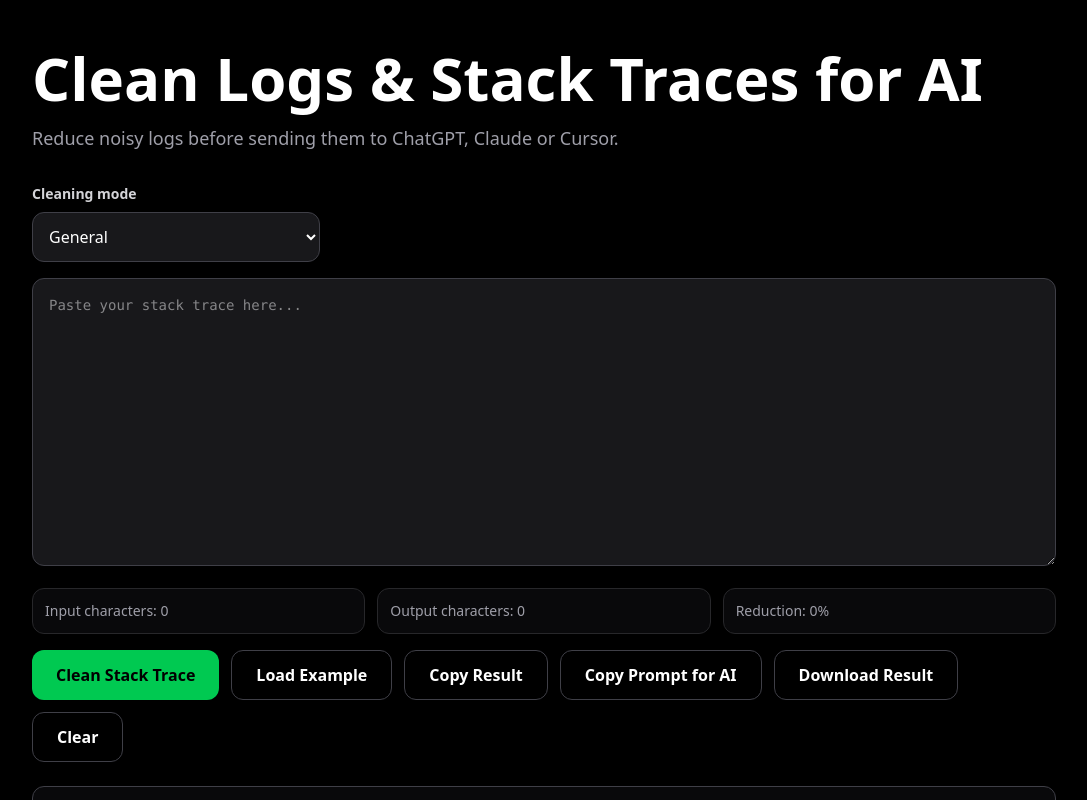
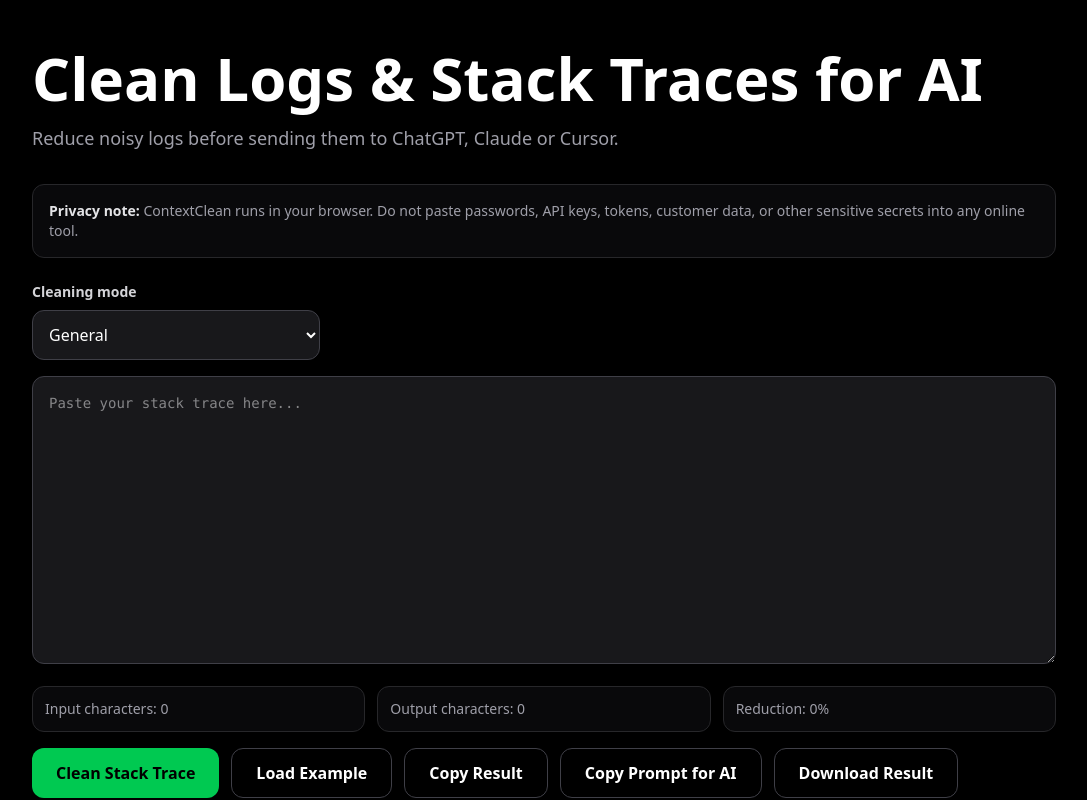
Before and after one commit to hyuchao25/contextclean, a Next.js app: page / in a window 1280 px wide. Shown: the top 800 px of the page, without its empty margins (96-1183 px from the left). Built offline with nearby package versions, Linux system fonts and the light colour scheme.

Commit message:
Improve cleaner trust and result feedback

```diff
--- a/src/app/page.tsx
+++ b/src/app/page.tsx
@@ -176,7 +176,11 @@
         <p className="mb-8 text-lg text-zinc-400">
           Reduce noisy logs before sending them to ChatGPT, Claude or Cursor.
         </p>
-
+        <div className="mb-6 rounded-xl border border-zinc-800 bg-zinc-950 p-4 text-sm text-zinc-400">
+          <strong className="text-zinc-200">Privacy note:</strong> ContextClean runs
+          in your browser. Do not paste passwords, API keys, tokens, customer data,
+          or other sensitive secrets into any online tool.
+        </div>
         <div className="mb-4">
           <label className="mb-2 block text-sm font-bold text-zinc-300">
             Cleaning mode
@@ -259,6 +263,16 @@
           placeholder="Cleaned result will appear here..."
           className="h-72 w-full rounded-xl border border-zinc-700 bg-zinc-950 p-4 font-mono text-sm text-zinc-100 outline-none"
         />
+                {output && (
+          <div className="mt-4 rounded-xl border border-green-900 bg-green-950/30 p-4 text-sm text-green-200">
+            <p className="font-bold text-green-300">Cleaned successfully</p>
+            <p className="mt-2">
+              The output above has removed common noisy lines, repeated entries,
+              and low-signal debugging context. You can now copy it directly into
+              ChatGPT, Claude, Cursor, Codex, or another AI coding assistant.
+            </p>
+          </div>
+        )}
                 <section className="mt-16 grid gap-8 text-zinc-300 md:grid-cols-3">
           <div>
             <h2 className="mb-3 text-xl font-bold text-white">
```
